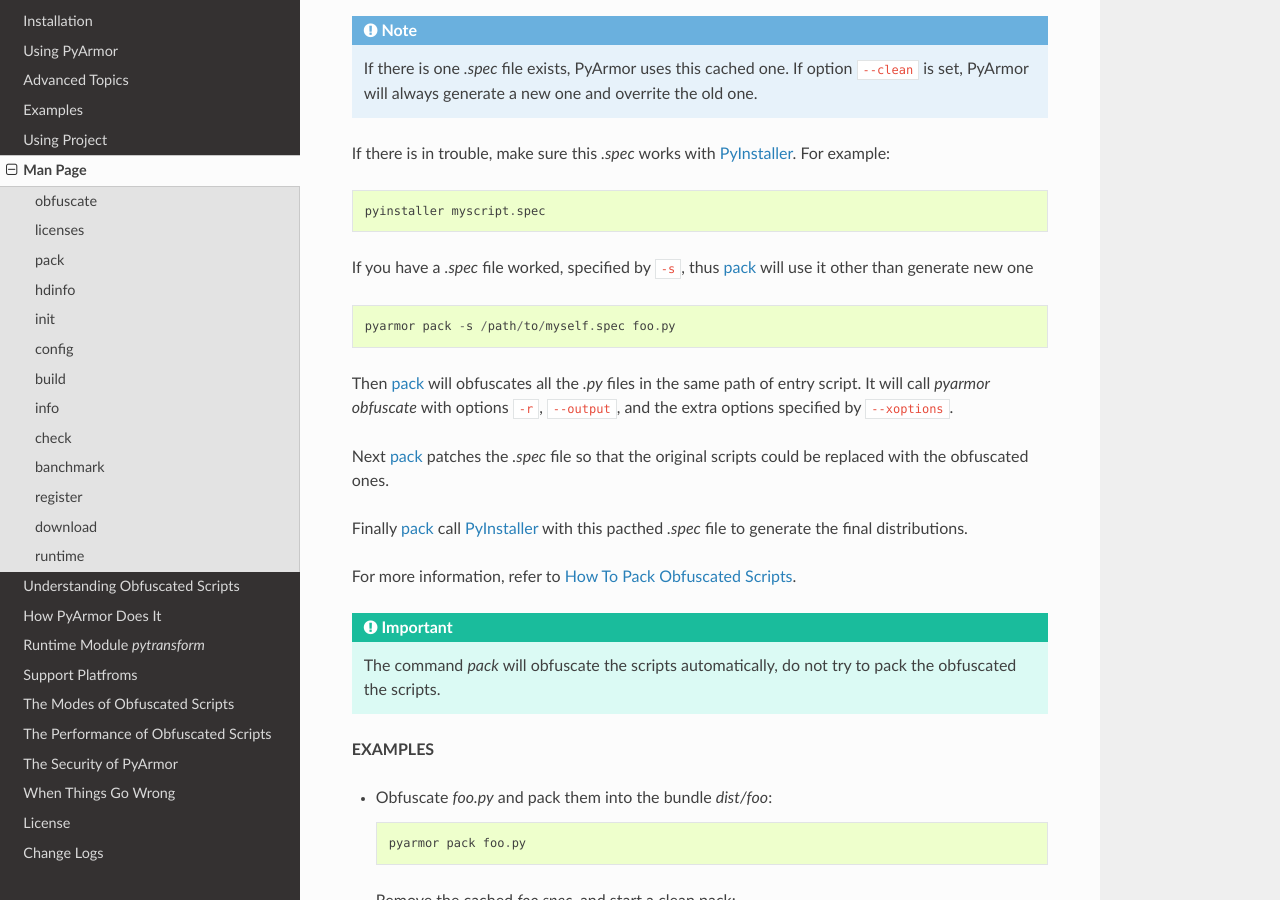
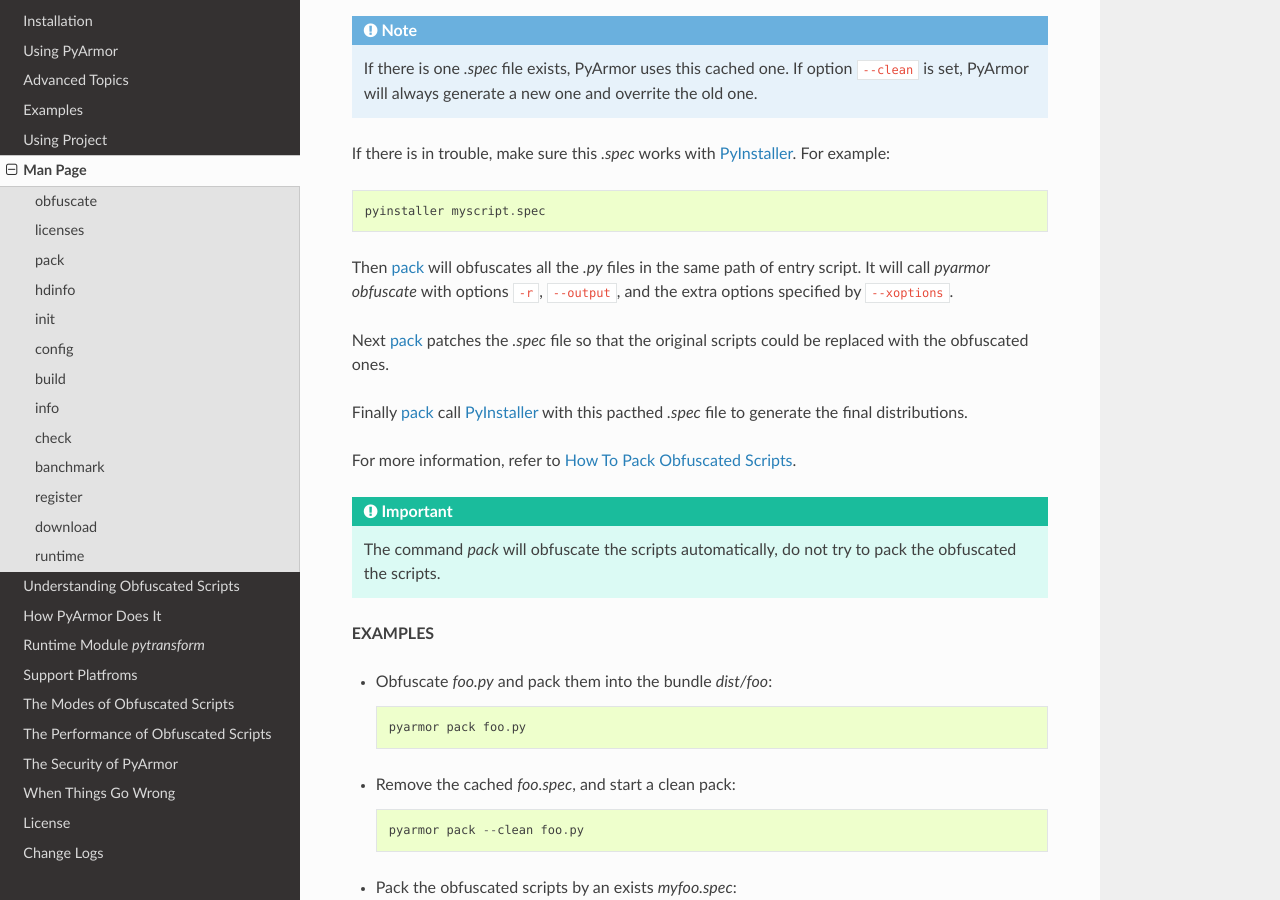
Before and after one commit to dashingsoft/pyarmor, a Sphinx documentation site: the page built from docs/man.rst, in a window 1280 px wide and 900 px high, scrolled down 8522 px. Built offline with Sphinx 7.4.7 and the Read the Docs theme 2.0.0, drawn with Linux system fonts in a browser that asks for light colours; some of the changed lines change nothing that is shown.

Commit message:
Refine doc

```diff
--- a/docs/man.rst
+++ b/docs/man.rst
@@ -335,11 +335,6 @@ example::
 
     pyinstaller myscript.spec
 
-If you have a `.spec` file worked, specified by ``-s``, thus `pack`_ will use it
-other than generate new one ::
-
-    pyarmor pack -s /path/to/myself.spec foo.py
-
 Then `pack`_ will obfuscates all the `.py` files in the same path of entry
 script. It will call `pyarmor obfuscate` with options ``-r``, ``--output``, and
 the extra options specified by ``--xoptions``.
@@ -356,6 +351,14 @@ For more information, refer to :ref:`How to pack obfuscated scripts`.
 
    The command `pack` will obfuscate the scripts automatically, do not
    try to pack the obfuscated the scripts.
+
+.. comment:
+
+    If you have a `.spec` file worked, specified by ``-s``, thus `pack`_ will use it
+    other than generate new one ::
+
+    pyarmor pack -s /path/to/myself.spec foo.py
+
 
 **EXAMPLES**
 
```
